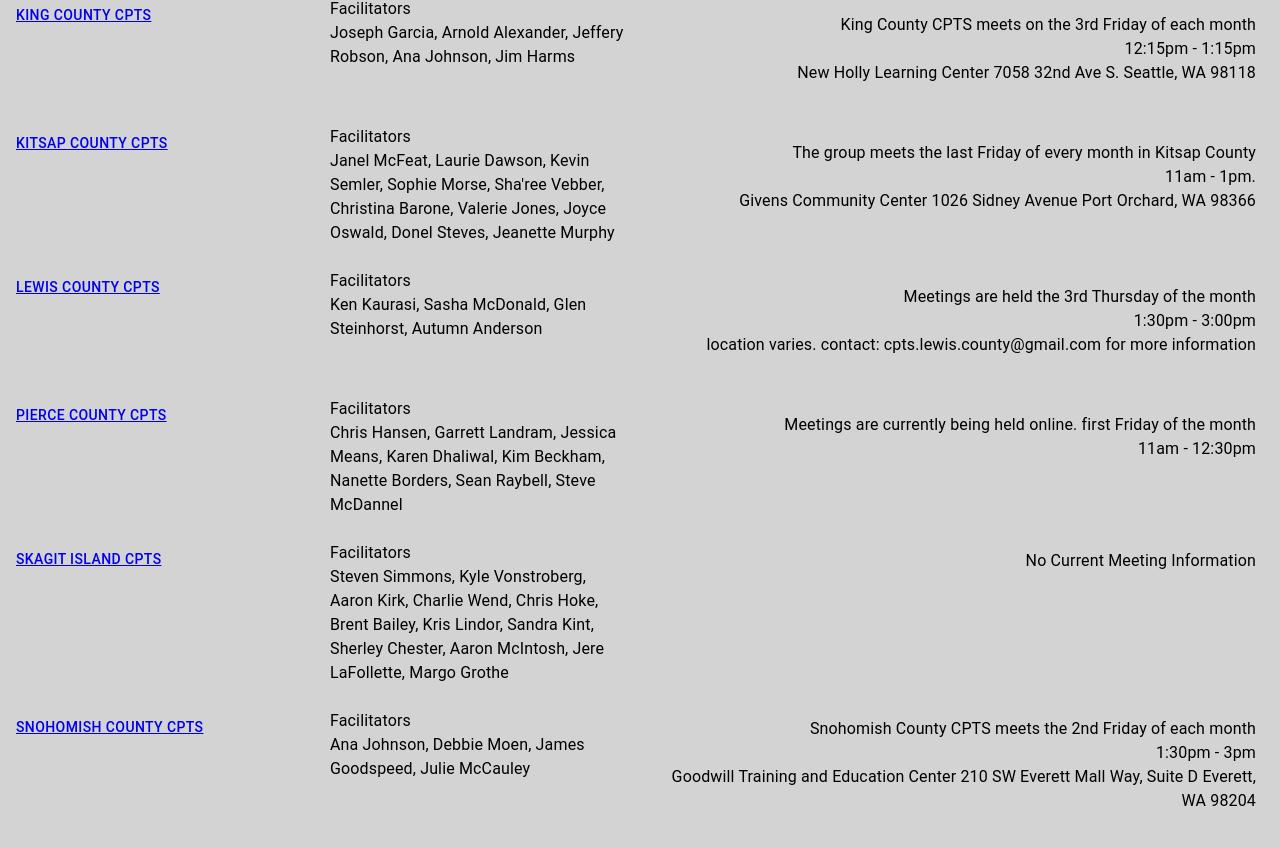
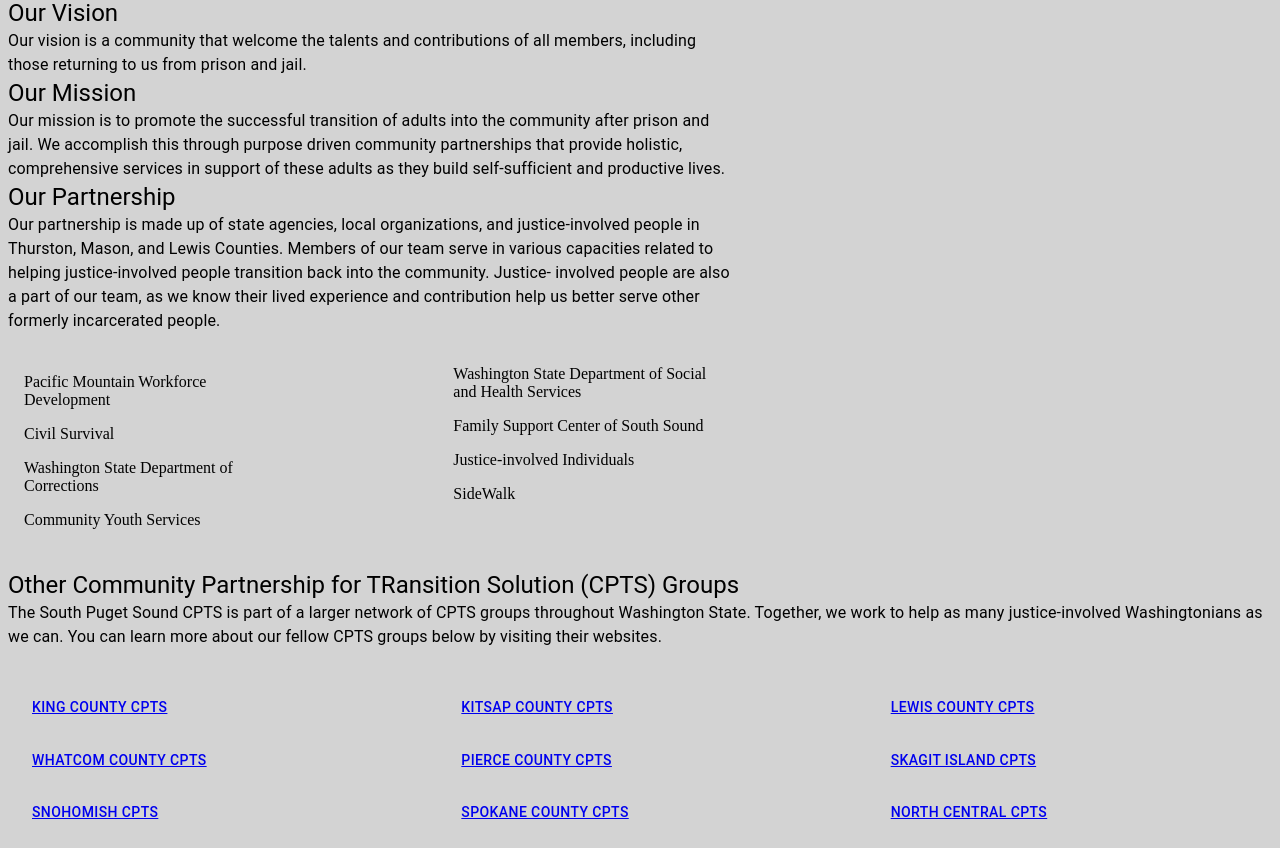
Before and after one commit to tiggerman120/thurston-county-cpts, a React (Create React App) app: page /about in a window 1280 px wide. Shown: the part 425-1273 px from the top of the page. Built offline with nearby package versions, Linux system fonts and the light colour scheme.

Commit message:
major changes implemented to homepage, contact page. major changes inbound for navbar. restructuring of navigation to be implemented.

```diff
--- a/package.json
+++ b/package.json
@@ -3,15 +3,18 @@
   "version": "0.1.0",
   "private": true,
   "dependencies": {
+    "@googlemaps/js-api-loader": "^1.12.1",
     "@material-ui/core": "^4.11.3",
     "@material-ui/icons": "^4.11.2",
     "@testing-library/jest-dom": "^5.11.9",
     "@testing-library/react": "^11.2.5",
     "@testing-library/user-event": "^12.8.1",
     "bootstrap": "^4.6.0",
+    "dotenv": "^8.2.0",
     "react": "^17.0.1",
     "react-bootstrap": "^1.5.1",
     "react-dom": "^17.0.1",
+    "react-helmet": "^6.1.0",
     "react-onclickoutside": "^6.10.0",
     "react-router-dom": "^5.2.0",
     "react-scripts": "4.0.3",
--- a/src/App.js
+++ b/src/App.js
@@ -8,6 +8,7 @@
 import Employment from './components/employment/employment';
 import Family from './components/family/family';
 import Footer from './components/footer/footer';
+import GoogleMap from './components/googlemap/googlemap';
 import Header from './components/header/header';
 import Homeless from './components/houseless/houseless';
 import Housing from './components/housing/housing';
@@ -81,6 +82,8 @@
           <Route exact path="/">
 
             <Grid item xs={12} sm={12} md={12} className={classes.home}>
+              <GoogleMap />
+              <br />
               <Main />
             </Grid>
           </Route>
--- a/src/components/contact/contact.js
+++ b/src/components/contact/contact.js
@@ -1,6 +1,6 @@
 import { makeStyles } from '@material-ui/core/styles';
 import { Button, Grid, List, ListItem, Typography } from '@material-ui/core';
-import Hidden from '@material-ui/core/Hidden';
+// import Hidden from '@material-ui/core/Hidden';
 
 const useStyles = makeStyles((theme) => ({
   root: {
@@ -15,7 +15,7 @@
   },
   typography: {
 
-    textAlign: 'right',
+    textAlign: 'left',
     alignContent: 'right',
   },
 }))
@@ -28,7 +28,82 @@
   return (
     <Grid container spacing={3} className={classes.root}>
 
-      <Grid item xs={3} className={classes.list}>
+      <Grid item xs={7}>
+        <Typography variant="h5">Our Vision</Typography>
+
+        <Typography className={classes.typography}>Our vision is a community that welcome the talents and contributions of all members,
+          including those returning to us from prison and jail.</Typography>
+        <Typography variant="h5">Our Mission</Typography>
+
+        <Typography className={classes.typography}>Our mission is to promote the successful transition of adults into the community after
+          prison and jail. We accomplish this through purpose driven community partnerships
+          that provide holistic, comprehensive services in support of these adults as they build
+          self-sufficient and productive lives.</Typography>
+
+        <Typography variant="h5">Our Partnership</Typography>
+
+        <Typography>Our partnership is made up of state agencies, local organizations, and justice-involved people in Thurston, Mason, and Lewis Counties.
+          Members of our team serve in various capacities related to helping justice-involved people transition back into the community. Justice-
+          involved people are also a part of our team, as we know their lived experience and contribution help us better serve other formerly
+          incarcerated people.</Typography>
+
+      </Grid>
+
+      <Grid item xs={5}>
+
+      </Grid>
+
+      <Grid item xs={3}>
+        <List>
+          <ListItem>Pacific Mountain Workforce Development</ListItem>
+          <ListItem>Civil Survival</ListItem>
+          <ListItem>Washington State Department of Corrections</ListItem>
+          <ListItem>Community Youth Services</ListItem>
+        </List>
+      </Grid>
+      <Grid item xs={1}>
+
+      </Grid>
+      <Grid item xs={3}>
+        <ListItem>Washington State Department of Social and Health Services</ListItem>
+        <ListItem>Family Support Center of South Sound</ListItem>
+        <ListItem>Justice-involved Individuals</ListItem>
+        <ListItem>SideWalk</ListItem>
+
+      </Grid>
+
+      <Grid item xs={12}>
+        <Typography variant="h5">Other Community Partnership for TRansition Solution (CPTS) Groups</Typography>
+        <Typography>The South Puget Sound CPTS is part of a larger network of CPTS groups throughout Washington State. Together, we work to help as many
+          justice-involved Washingtonians as we can. You can learn more about our fellow CPTS groups below by visiting their websites.</Typography>
+      </Grid>
+      <Grid item xs={4}>
+        <List>
+          <ListItem><Button><a href="http://www.cpts.info/king_cpts.aspx">King County CPTS</a></Button></ListItem>
+          <ListItem><Button><a href="http://www.cpts.info/whatcom_cpts.aspx">Whatcom County CPTS</a></Button></ListItem>
+          <ListItem><Button><a href="http://www.cpts.info/snohomish_cpts.aspx">Snohomish CPTS</a></Button></ListItem>
+        </List>
+      </Grid>
+
+      <Grid item xs={4}>
+        <List>
+          <ListItem><Button><a href="http://www.cpts.info/kitsap_cpts.aspx">Kitsap County CPTS</a></Button></ListItem>
+          <ListItem><Button><a href="http://www.cpts.info/pierce_cpts.aspx">Pierce County CPTS</a></Button></ListItem>
+          <ListItem><Button><a href="http://www.cpts.info/spokane_cpts.aspx">Spokane County CPTS</a></Button></ListItem>
+        </List>
+      </Grid>
+
+      <Grid item xs={4}>
+        <List>
+          <ListItem><Button><a href="http://www.cpts.info/lewis_cpts.aspx">Lewis County CPTS</a></Button></ListItem>
+          <ListItem><Button><a href="http://www.cpts.info/skagitisland_cpts.aspx">Skagit island CPTS</a></Button></ListItem>
+        <ListItem><Button><a href="http://www.cpts.info/north_central_cpts.aspx">North Central CPTS</a></Button></ListItem>
+        </List>
+      </Grid>
+
+
+
+      {/* <Grid item xs={3} className={classes.list}>
         <Button><a href="http://www.cpts.info/king_cpts.aspx">King County CPTS</a></Button>
       </Grid>
 
@@ -350,7 +425,7 @@
             </Typography>
           </ListItem>
         </Grid>
-      </Hidden>
+      </Hidden> */}
 
     </Grid>
   )
--- /dev/null
+++ b/src/components/googlemap/googlemap.js
@@ -0,0 +1,38 @@
+/* global google */
+import React, { useEffect } from "react";
+
+// import { Container, Grid } from '@material-ui/core';
+import { Loader } from "@googlemaps/js-api-loader";
+require('dotenv');
+
+
+
+const GoogleMap = () => {
+
+  useEffect(() => {
+
+
+    const loader = new Loader({
+      apiKey: `${process.env.REACT_APP_GOOGLEMAPS_API_KEY}`,
+      version: "weekly",
+      libraries: ["places"]
+    });
+    loader.load().then(() => {
+      new google.maps.Map(document.getElementById("map"), {
+        center: { lat: 47.036, lng: -122.898 },
+        zoom: 14,
+      });
+    })
+    .catch(e => {
+      console.log(e.message);
+  });
+}, []);
+return (
+  <>
+
+    <div style={{ height: "450px" }} id="map"></div>
+  </>
+);
+}
+
+export default GoogleMap;
--- a/src/components/header/header.js
+++ b/src/components/header/header.js
@@ -12,7 +12,7 @@
   root: {
     flexGrow: 1,
     alignContent: 'center',
-    background: 'linear-gradient(45deg, #483eeb 30%, #030342 90%)',
+    background: '#24562B',
   },
   img: {
 
--- a/src/components/main/main.js
+++ b/src/components/main/main.js
@@ -1,5 +1,5 @@
 import { makeStyles } from '@material-ui/core/styles';
-import { Container, Grid, List, ListItem, Typography } from '@material-ui/core';
+import { Button, Container, Grid, List, ListItem, Typography } from '@material-ui/core';
 
 
 
@@ -12,6 +12,10 @@
     [theme.breakpoints.only('xs')]: {
       alignContent: 'center',
     },
+  },
+  button: {
+    width: '100%',
+    height: '20%',
   },
   card: {
     [theme.breakpoints.only('xs')]: {
@@ -34,6 +38,9 @@
       height: '300px',
       textAlign: 'center',
     },
+  },
+  container: {
+    border: '1px solid black',
   },
   img: {
     width: '100%',
@@ -77,6 +84,9 @@
     backgroundColor: 'black',
     textAlign: 'center',
   },
+  spacer: {
+    height: '10%',
+  }
 }))
 
 const Main = () => {
@@ -84,61 +94,73 @@
 
   return (
     <Grid container spacing={3} className={classes.root}>
+      <Grid item xs={4}>
+      <Button className={classes.button}><Container className={classes.container}>
+          Thurston County Resources
+        </Container></Button>
+        <Container className={classes.spacer}>
+
+        </Container>
+        <Button className={classes.button}><Container className={classes.container}>
+          Mason County Resources(Coming soon)
+        </Container></Button>
+
+        <Container className={classes.spacer}>
+
+        </Container>
+
+        <Button className={classes.button}><Container className={classes.container}>
+          Lewis County Resources(Coming soon)
+        </Container></Button>
+      </Grid>
+
+      <Grid item xs={8}>
+
+
+        <Typography variant="h5">Helping rebuild your life after incarceration</Typography>
+
+        <Typography>After being in prison or jail, rebuilding your life can be hard. Everyone has different
+          needs and it’s not easy finding the help you need. We’re here to help.
+        </Typography>
+
+        <br />
+
+        <Typography>This website is to help connect you to resources and services that help make your
+          journey easier and more successful. In the county tabs to the left, you’ll find many
+          resources and services that help you with:
+        </Typography>
+
+      </Grid>
+
+      <Grid item xs={4}>
+
+      </Grid>
+
+      <Grid item xs={4}>
+        <List>
+          <ListItem>Housing Options</ListItem>
+          <ListItem>Food Assistance</ListItem>
+          <ListItem>Family Support</ListItem>
+          <ListItem>Transportation</ListItem>
+          <ListItem>Veteran Services</ListItem>
+        </List>
+      </Grid>
+
+      <Grid item xs={4}>
+        <List>
+          <ListItem>Housing Options</ListItem>
+          <ListItem>Food Assistance</ListItem>
+          <ListItem>Family Support</ListItem>
+          <ListItem>Transportation</ListItem>
+          <ListItem>Veteran Services</ListItem>
+        </List>
+      </Grid>
+
+
 
       <Container>
-        <Container>
-          <Typography variant="h2" className={classes.resourcesTypo}>Our Mission</Typography>
-          <Typography variant="h4" className={classes.typography}>
-            Promote the successful transition of justice involved, system impacted,
-            and marginalized people into our communities.
-          </Typography>
-          <Typography variant="h2" className={classes.resourcesTypo}>
-            Our Vision
-          </Typography>
-          <Typography variant="h4" className={classes.typography}>
-            Seamless re-integration through a committed, engaged and diverse
-            group of partners who advocate for individuals by sharing resources,
-            knowledge, and abilities.
-          </Typography>
-        </Container>
-        <br />
-        <Container>
-          <Typography variant="h2" className={classes.resourcesTypo}>Resources</Typography>
-        </Container>
-        <br />
-        <Container>
-          <Typography className={classes.resourcesTypo}>Frequently Requested Information</Typography>
-          <List>
-            <ListItem>a</ListItem>
-            <ListItem>b</ListItem>
-            <ListItem>c</ListItem>
-            <ListItem>d</ListItem>
-          </List>
-        </Container>
-        <Container>
-          <Typography className={classes.resourcesTypo}>Highlighted Resources</Typography>
-          <List>
-            <ListItem>a</ListItem>
-            <ListItem>b</ListItem>
-            <ListItem>c</ListItem>
-            <ListItem>d</ListItem>
-            <ListItem>e</ListItem>
-            <ListItem>f</ListItem>
-          </List>
-        </Container>
-        <Container>
-          <Typography className={classes.resourcesTypo}>Government Resources</Typography>
-          <List>
-            <ListItem>a</ListItem>
-            <ListItem>b</ListItem>
-            <ListItem>c</ListItem>
-            <ListItem>d</ListItem>
-            <ListItem>e</ListItem>
-          </List>
-        </Container>
-        <Container>
-          <a href="#top"><Typography>Top of page</Typography></a>
-        </Container>
+        <a href="#top"><Typography className={classes.typography}>Top of page</Typography></a>
+
       </Container>
 
       {/* </Grid> */}
```
Also changed, not shown: 2 other files (tests, documents, lock files or other folders).
